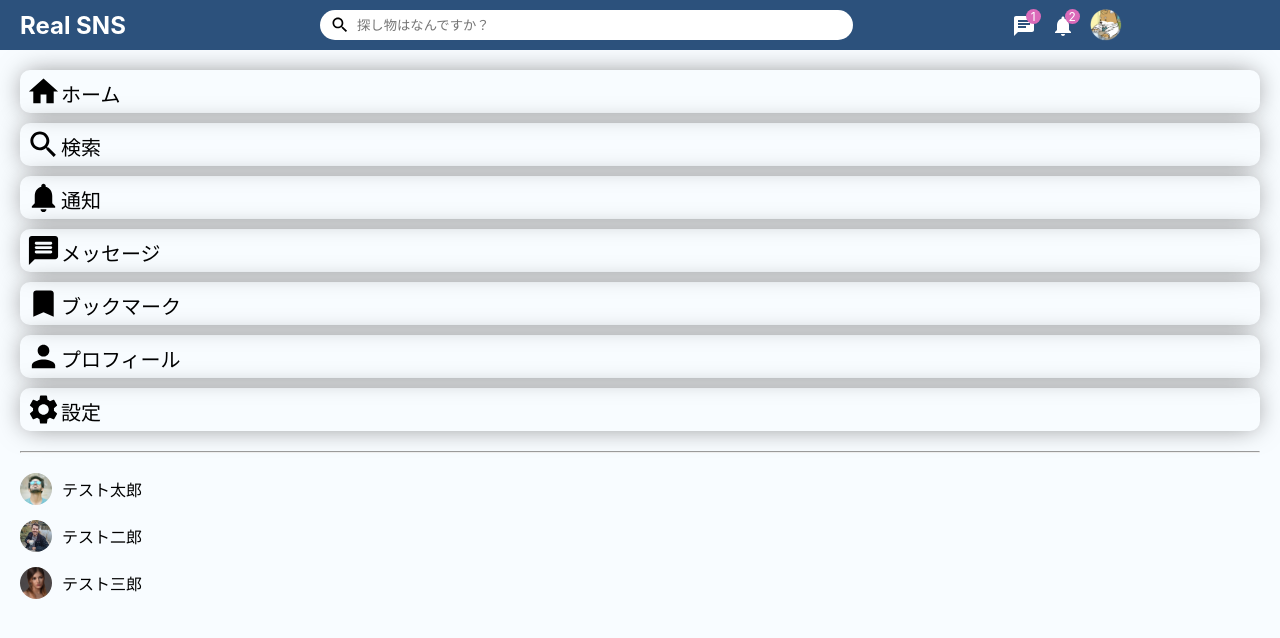
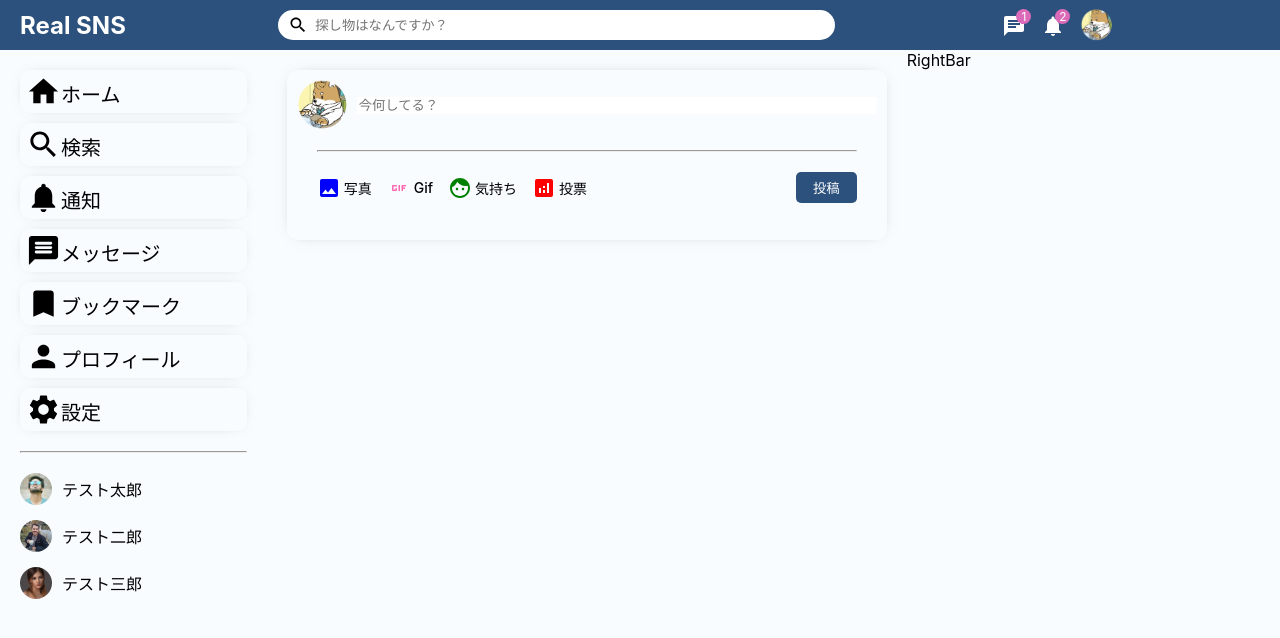
Before and after one commit to worldwideweb13/sns-demo-app-front, a React (Create React App) app: page / in a window 1280 px wide. Shown: the top 638 px of the page. Built offline with nearby package versions, Linux system fonts and the light colour scheme.

Commit message:
:art: 投稿機能UI作成 #9

```diff
--- a/package.json
+++ b/package.json
@@ -48,6 +48,8 @@
   },
   "devDependencies": {
     "@types/styled-components": "^5.1.25",
-    "babel-plugin-styled-components": "^2.0.7"
+    "babel-cli": "^6.26.0",
+    "babel-plugin-styled-components": "^2.0.7",
+    "babel-preset-env": "^1.7.0"
   }
 }
--- a/src/components/rightbar/Rightbar.tsx
+++ b/src/components/rightbar/Rightbar.tsx
@@ -1,7 +1,12 @@
 import React from "react";
+import styled from "styled-components";
 
 const Rightbar: React.FC = () => {
-  return <div>Rightbar</div>;
+  return <RightbarComponent>RightBar</RightbarComponent>;
 };
 
 export default Rightbar;
+
+const RightbarComponent = styled.div({
+  flex: "3.5",
+});
--- /dev/null
+++ b/src/components/share/Share.tsx
@@ -0,0 +1,118 @@
+import React from "react";
+import styled, { css } from "styled-components";
+import profileImg from "../../assets/person/1.jpeg";
+import { Image, Gif, Face, Analytics } from "@mui/icons-material";
+import { borderRadius } from "@mui/system";
+
+function Share() {
+  return (
+    <ShareComponent>
+      <ShareWrapper>
+        <ShareTop>
+          <ShareProfileImg src={profileImg} />
+          <ShareInput type="text" placeholder="今何してる？" />
+        </ShareTop>
+        <ShareHr />
+        <ShareButtons>
+          <ShareOptions>
+            <ShareOption>
+              <OptionImgIcon htmlColor="blue" />
+              <OptionText>写真</OptionText>
+            </ShareOption>
+            <ShareOption>
+              <OptionGifIcon htmlColor="hotpink" />
+              <OptionText>Gif</OptionText>
+            </ShareOption>
+            <ShareOption>
+              <OptionFeelingIcon htmlColor="green" />
+              <OptionText>気持ち</OptionText>
+            </ShareOption>
+            <ShareOption>
+              <OptionAnalyticsIcon htmlColor="red" />
+              <OptionText>投票</OptionText>
+            </ShareOption>
+          </ShareOptions>
+          <ShareButton>投稿</ShareButton>
+        </ShareButtons>
+      </ShareWrapper>
+    </ShareComponent>
+  );
+}
+
+export default Share;
+
+const ShareComponent = styled.div({
+  width: "100%",
+  height: "170px",
+  boxShadow: "0px 0px 15px -10px #777777",
+  borderRadius: "10px",
+});
+const ShareWrapper = styled.div({
+  padding: "10px",
+});
+const ShareTop = styled.div({
+  display: "flex",
+  alignItems: "center",
+});
+const ShareProfileImg = styled.img({
+  width: "50px",
+  height: "50px",
+  borderRadius: "50%",
+  objectFit: "cover",
+  marginRight: "10px",
+});
+const ShareInput = styled.input({
+  border: "none",
+  width: "100%",
+  ":focus": {
+    outline: "none",
+  },
+});
+const ShareHr = styled.hr({
+  margin: "20px",
+});
+const ShareButtons = styled.div({
+  display: "flex",
+  alignItems: "center",
+  justifyContent: "space-between",
+});
+const ShareOptions = styled.div({
+  display: "flex",
+  marginLeft: "20px",
+});
+const ShareOption = styled.div({
+  display: "flex",
+  alignItems: "center",
+  marginRight: "15px",
+  cursor: "pointer",
+});
+const OptionIcons = css({
+  marginRight: "3px",
+});
+const OptionImgIcon = styled(Image)({
+  [`${OptionIcons}`]: {},
+});
+const OptionGifIcon = styled(Gif)({
+  [`${OptionIcons}`]: {},
+});
+const OptionFeelingIcon = styled(Face)({
+  [`${OptionIcons}`]: {},
+});
+const OptionAnalyticsIcon = styled(Analytics)({
+  [`${OptionIcons}`]: {},
+});
+const OptionText = styled.span({
+  fontSize: "14px",
+  fontWeight: 550,
+});
+const ShareButton = styled.button({
+  border: "none",
+  padding: "6px 17px",
+  backgroundColor: "#2c517c",
+  borderRadius: "5px",
+  color: "white",
+  cursor: "pointer",
+  marginRight: "20px",
+});
+
+// const ShareOptions = styled.div({});
--- a/src/components/sidebar/Sidebar.tsx
+++ b/src/components/sidebar/Sidebar.tsx
@@ -87,7 +87,7 @@ const SidebarListItem = styled.li({
   marginBottom: "10px",
   padding: "4px 6px",
   cursor: "pointer",
-  boxShadow: "0px 0px 27px -5px #777777",
+  boxShadow: "0px 0px 15px -10px #777777",
   borderRadius: "10px",
   transition: "all 0.3s",
   "&:hover": {
--- a/src/components/timeline/TimeLine.tsx
+++ b/src/components/timeline/TimeLine.tsx
@@ -1,7 +1,23 @@
 import React from "react";
+import styled from "styled-components";
+import Share from "../share/Share";
 
 function TimeLine() {
-  return <div>TimeLine</div>;
+  return (
+    <TimelineComponent>
+      <TimelineWrapper>
+        <Share />
+      </TimelineWrapper>
+    </TimelineComponent>
+  );
 }
 
 export default TimeLine;
+
+const TimelineComponent = styled.div({
+  flex: "6",
+});
+
+const TimelineWrapper = styled.div({
+  padding: "20px",
+});
--- a/src/components/topbar/Topbar.tsx
+++ b/src/components/topbar/Topbar.tsx
@@ -47,7 +47,7 @@ const TopbarContainer = styled.div({
 
 const TopbarLeft = styled.div({
   /* flex...12/指定数 にレイアウト  */
-  flex: 3,
+  flex: "2.5",
 });
 
 const Logo = styled.span({
--- a/src/pages/home/Home.tsx
+++ b/src/pages/home/Home.tsx
@@ -11,8 +11,8 @@ const Home: React.FC = () => {
       <Topbar />
       <HomeContainer>
         <Sidebar />
-        {/* <TimeLine />
-        <Rightbar /> */}
+        <TimeLine />
+        <Rightbar />
       </HomeContainer>
     </>
   );
```
Also changed, not shown: .babelrc (added), 1 other file (tests, documents, lock files or other folders).
